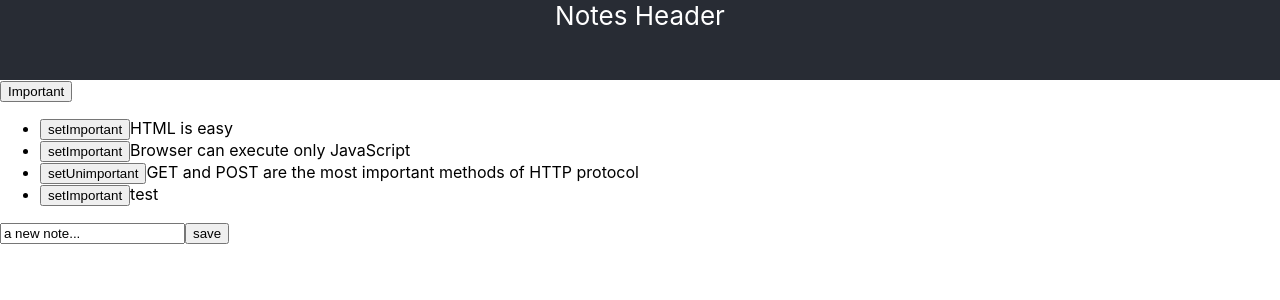
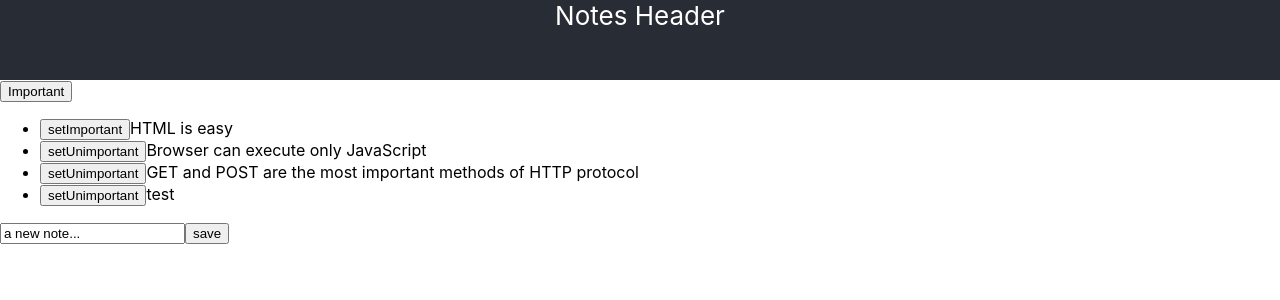
Before and after one commit to polyjk/john-app, a React (Create React App) app: page / in a window 1280 px wide. Shown: the top 300 px of the page. Built offline with nearby package versions, Linux system fonts and the light colour scheme; data requests are answered from the project's data file.

Commit message:
modular axios

```diff
--- a/db.json
+++ b/db.json
@@ -10,7 +10,7 @@
       "id": 2,
       "content": "Browser can execute only JavaScript",
       "date": "2019-05-30T18:39:34.091Z",
-      "important": false
+      "important": true
     },
     {
       "id": 3,
@@ -21,7 +21,7 @@
     {
       "content": "test",
       "date": "2021-05-13T18:11:12.273Z",
-      "important": false,
+      "important": true,
       "id": 4
     }
   ]
--- a/src/App.js
+++ b/src/App.js
@@ -2,6 +2,7 @@
 import "./App.css";
 import Note from "./Note";
 import axios from "axios";
+import noteService from "./services/notes";
 
 const App = (props) => {
   //console.log(props);
@@ -12,7 +13,8 @@
 
   useEffect(() => {
     console.log("effect");
-    axios.get("http://localhost:3001/notes").then((response) => {
+    // axios.get("http://localhost:3001/notes").then((response) => {
+    noteService.getAll().then((response) => {
       console.log("promise fufilled");
       console.log(response);
       setNotes(response.data);
--- /dev/null
+++ b/src/services/notes.js
@@ -0,0 +1,20 @@
+import axios from "axios";
+const baseUrl = "http://localhost:3001/notes";
+
+const getAll = () => {
+  return axios.get(baseUrl);
+};
+
+const create = (newObject) => {
+  return axios.post(baseUrl, newObject);
+};
+
+const update = (id, newObject) => {
+  return axios.put(`${baseUrl}/${id}`, newObject);
+};
+
+export default {
+  getAll: getAll,
+  create: create,
+  update: update,
+};
```
